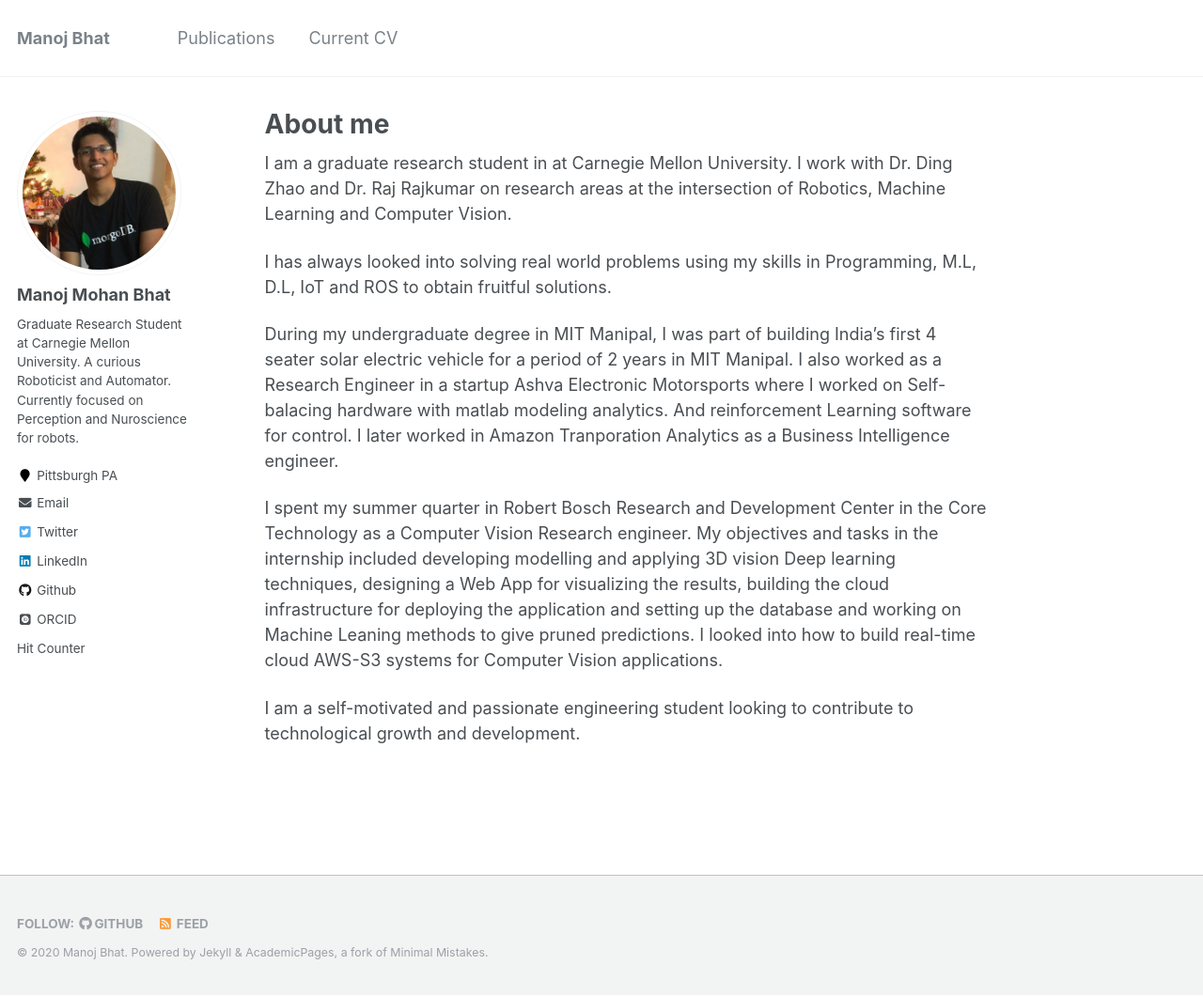
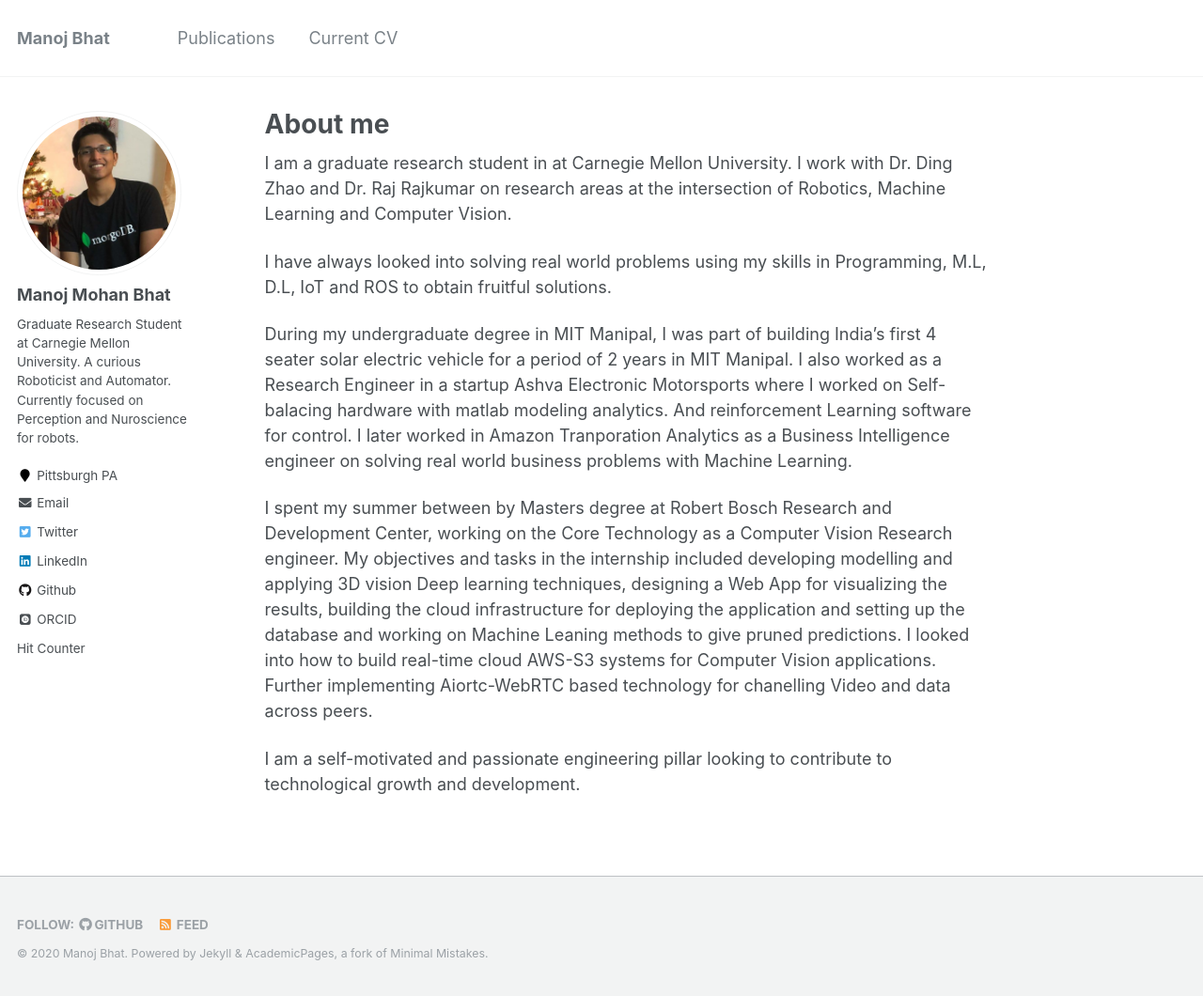
Before and after one commit to Manojbhat09/manojbhat09.github.io_old, a Jekyll site: the page built from _pages/about.md, in a window 1280 px wide and 1060 px high. Shown: the whole window at 94% size. Built offline with Jekyll 4.4.1, drawn with Linux system fonts in a browser that asks for light colours; some web fonts are replaced.

Commit message:
Update about.md

```diff
--- a/_pages/about.md
+++ b/_pages/about.md
@@ -10,15 +10,15 @@ redirect_from:
 
 I am a graduate research student in at Carnegie Mellon University. I work with Dr. Ding Zhao and Dr. Raj Rajkumar on research areas at the intersection of Robotics, Machine Learning and Computer Vision.
 
-I has always looked into solving real world problems using my skills in Programming, M.L, D.L, IoT and ROS to obtain fruitful solutions.
+I have always looked into solving real world problems using my skills in Programming, M.L, D.L, IoT and ROS to obtain fruitful solutions.
 
 During my undergraduate degree in MIT Manipal, I was part of building India's first 4 seater solar electric vehicle for a period of 2 years in MIT Manipal.
 I also worked as a Research Engineer in a startup Ashva Electronic Motorsports where I worked on Self-balacing hardware with matlab modeling analytics. And reinforcement Learning software for control.
-I later worked in Amazon Tranporation Analytics as a Business Intelligence engineer.
+I later worked in Amazon Tranporation Analytics as a Business Intelligence engineer on solving real world business problems with Machine Learning.
 
-I spent my summer quarter in Robert Bosch Research and Development Center in the Core Technology as a Computer Vision Research engineer. My objectives and tasks in the internship included developing modelling and applying 3D vision Deep learning techniques, designing a Web App for visualizing the results, building the cloud infrastructure for deploying the application and setting up the database and  working on Machine Leaning methods to give pruned predictions. I looked into how to build real-time cloud AWS-S3 systems for Computer Vision applications.
+I spent my summer between by Masters degree at Robert Bosch Research and Development Center, working on the Core Technology as a Computer Vision Research engineer. My objectives and tasks in the internship included developing modelling and applying 3D vision Deep learning techniques, designing a Web App for visualizing the results, building the cloud infrastructure for deploying the application and setting up the database and  working on Machine Leaning methods to give pruned predictions. I looked into how to build real-time cloud AWS-S3 systems for Computer Vision applications. Further implementing Aiortc-WebRTC based technology for chanelling Video and data across peers.
 
-I am a self-motivated and passionate engineering student looking to contribute to technological growth and development.
+I am a self-motivated and passionate engineering pillar looking to contribute to technological growth and development.
 
 
 <!--
```
